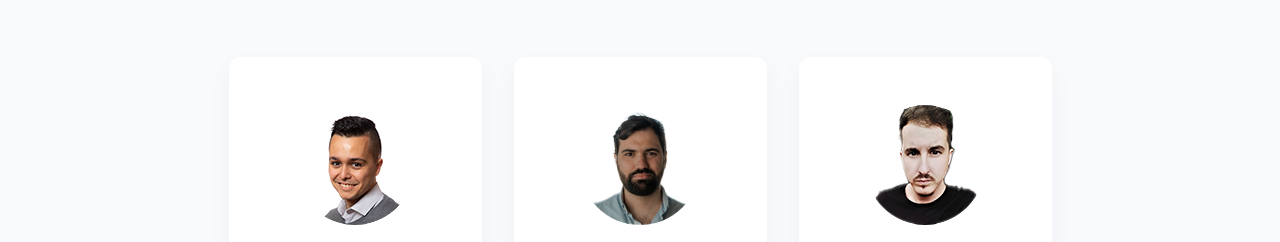
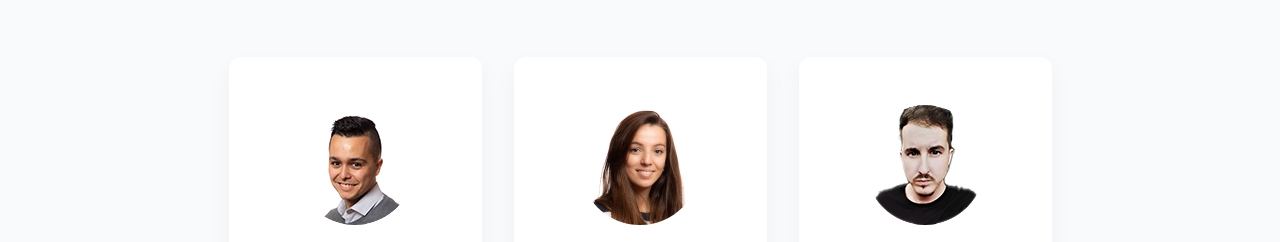
Before and after one commit to ibenitosoto/teseractal-web2, a website: page index.html in a window 1280 px wide. Shown: the part 4935-5177 px from the top of the page. Drawn offline with Linux system fonts and the light colour scheme.

Commit message:
added image of Maria

```diff
--- a/index.html
+++ b/index.html
@@ -1949,7 +1949,7 @@ del mercado para ofrecerte estrategias de optimización excepcionales. Nuestro e
             >
               <div class="relative z-10 mx-auto mb-5 h-[120px] w-[120px]">
                 <img
-                  src="./assets/images/team/adolfo.png"
+                  src="./assets/images/team/misabel.png"
                   alt="team image"
                   class="h-[120px] w-[120px] rounded-full"
                 />
```
Also changed, not shown: assets/images/team/misabel - Copy.png (added), assets/images/team/misabel.png (added).
